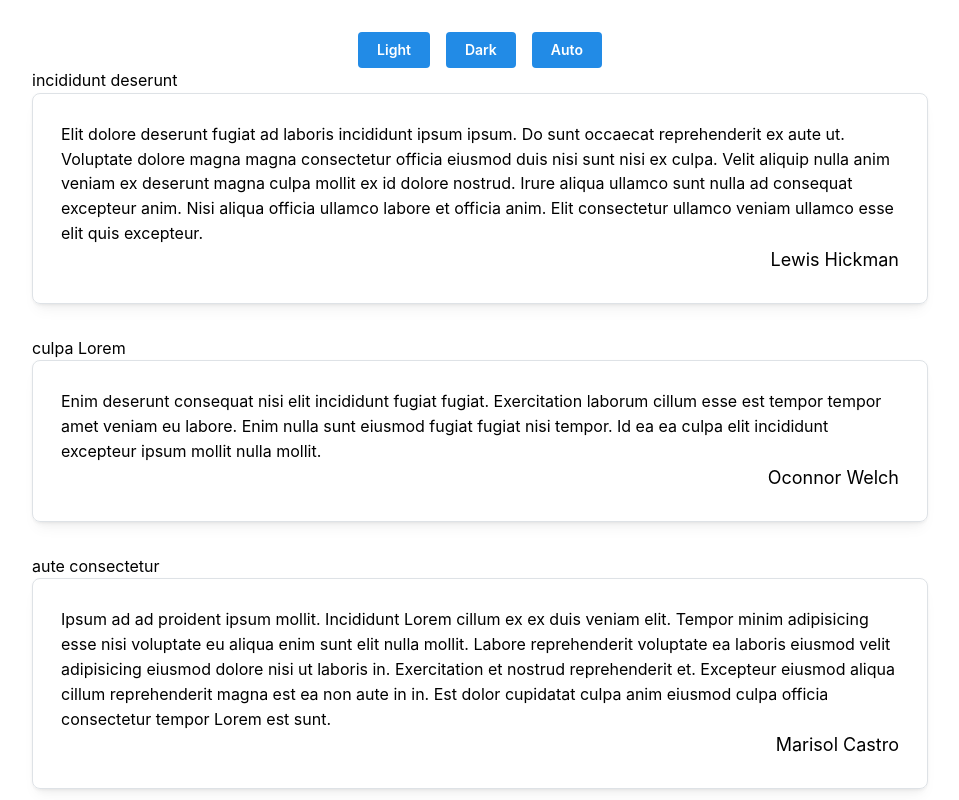
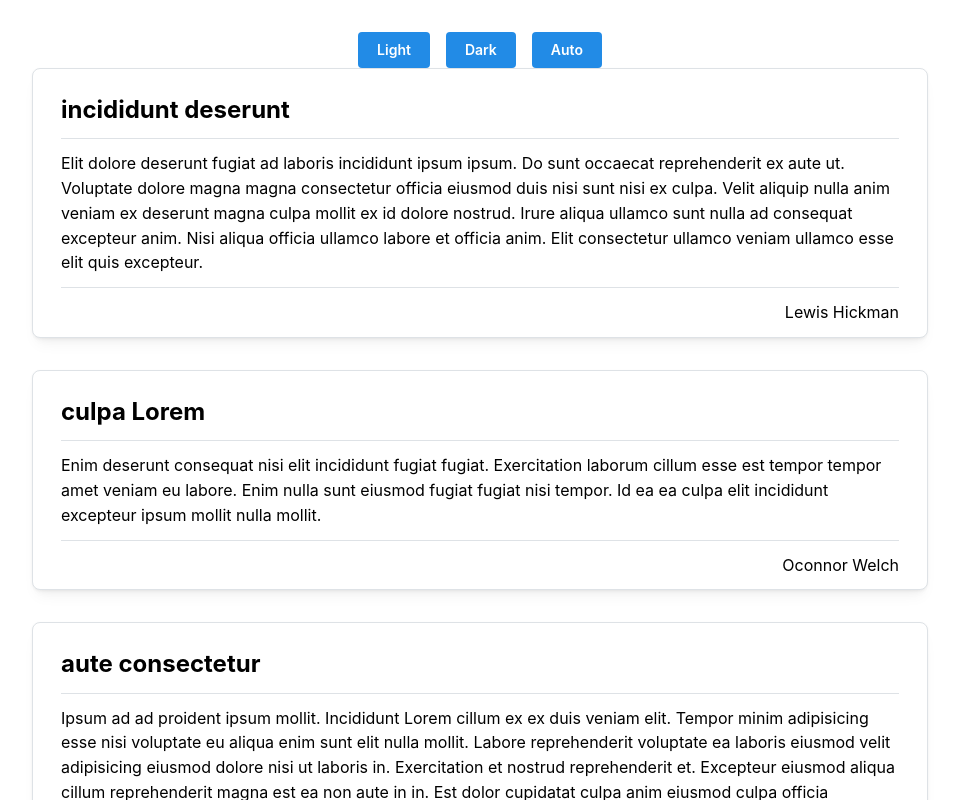
Before and after one commit to matteoaricci/social-textile-app, a Next.js app: page / in a window 1280 px wide. Shown: the top 800 px of the page, without its empty margins (160-1119 px from the left). Built offline with nearby package versions, Linux system fonts and the light colour scheme.

Commit message:
basic structure

```diff
--- a/components/Posts/Posts.module.css
+++ b/components/Posts/Posts.module.css
@@ -1,12 +1,3 @@
 .card {
-  padding: 3rem;
-  background-color: transparent;
+  padding: 2rem 3rem;
 }
-
-.postWrapper {
-  &:hover {
-    background-color: light-dark(var(--mantine-color-black), var(--mantine-color-white));
-  }
-  border-radius: var(--paper-radius, var(--mantine-radius-default));
-  border: var(--_paper-border, none);
-}
--- a/components/Posts/Posts.tsx
+++ b/components/Posts/Posts.tsx
@@ -25,17 +25,19 @@ type PostProps = {
 function Post({ post }: PostProps) {
   const { title, body, author } = post;
   return (
-    <Box className={classes.postWrapper}>
-      <Text>{title}</Text>
-      <Card className={classes.card} shadow="sm" padding="lg" radius="md" withBorder>
-        <Card.Section>{body}</Card.Section>
-        <Card.Section>
-          <Text ta="right" size="lg">
-            {author}
-          </Text>
-        </Card.Section>
-      </Card>
-    </Box>
+    <Card className={classes.card} shadow="sm" padding="lg" radius="md" withBorder>
+      <Card.Section mb="sm" withBorder py="xs" component="h2">
+        {title}
+      </Card.Section>
+      <Card.Section withBorder pb="sm">
+        {body}
+      </Card.Section>
+      <Card.Section pt='sm'>
+        <Text ta="right" size="md">
+          {author}
+        </Text>
+      </Card.Section>
+    </Card>
   );
 }
 
```
